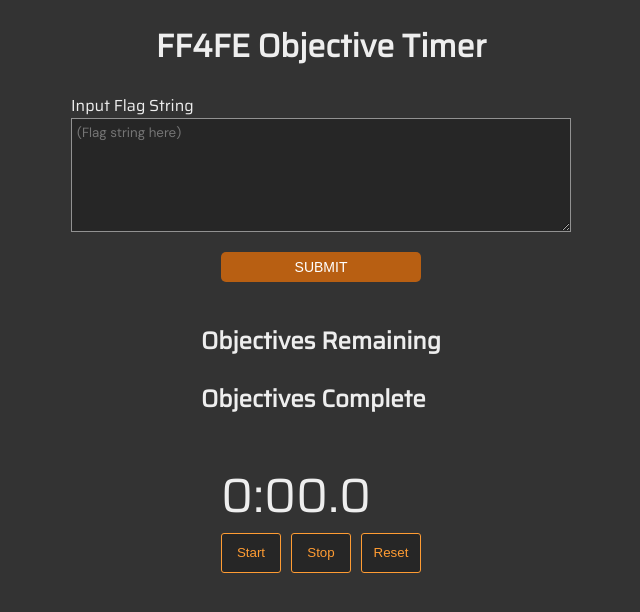
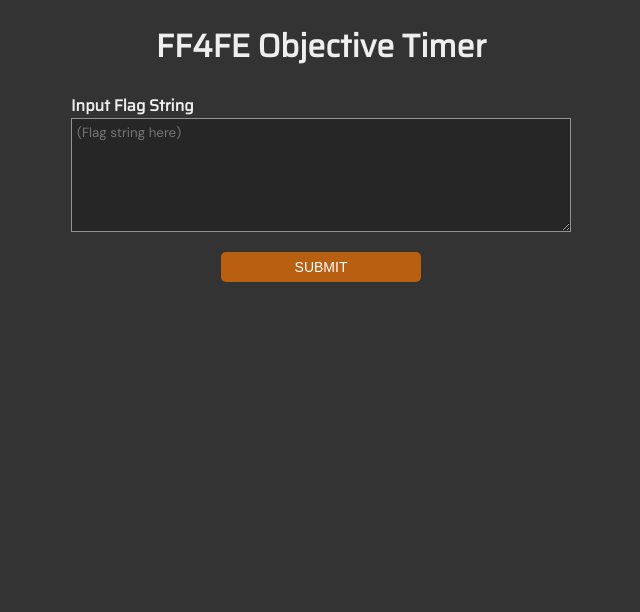
Before and after one commit to Fleury14/v4-timer, a React (Create React App) app: page / in a window 1280 px wide. Shown: the top 612 px of the page, without its empty margins (319-959 px from the left). Built offline with nearby package versions, Linux system fonts and the light colour scheme.

Commit message:
refac(app scss): increased font weight globally

```diff
--- a/src/App.scss
+++ b/src/App.scss
@@ -2,6 +2,7 @@
 
 body {
   font-family: 'Saira', sans-serif;
+  font-weight: 700;
 }
 
 #root {
--- a/src/components/main/main.js
+++ b/src/components/main/main.js
@@ -4,7 +4,7 @@ import './main.scss';
 
 class MainComponent extends Component {
     state = {
-        showTimer: true,
+        showTimer: false,
         flagObj: null,
     }
     render() {
```
